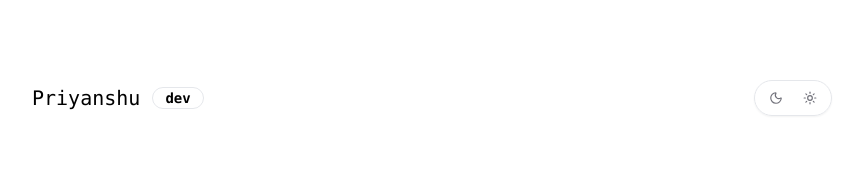
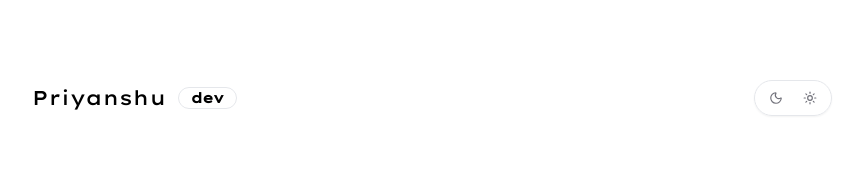
Before and after one commit to Priyansxu/Priyanshu, a Next.js app: page / in a window 1280 px wide. Shown: the top 174 px of the page, without its empty margins (208-1071 px from the left). Built offline with nearby package versions, Linux system fonts and the light colour scheme.

Commit message:
Update page.js

```diff
--- a/app/page.js
+++ b/app/page.js
@@ -93,7 +93,7 @@ export default function Page() {
       <div className="relative z-10 flex flex-col min-h-screen max-w-4xl mx-auto w-full px-6 md:px-12 py-12 md:py-20">
         <header className="flex items-center justify-between mb-24 md:mb-32">
           <div className="group cursor-crosshair">
-            <h1 className="text-xl font-medium font-mono flex items-center gap-3">
+            <h1 className="text-xl font-medium font-lexend flex items-center gap-3">
               Priyanshu
               <span className={`text-sm font-bold inline-block rounded-3xl px-3 ${isDark ? 'bg-[#fafafa] text-black' : 'border border-border bg-muted/50 text-muted-foreground'}`}>
                 dev
```
